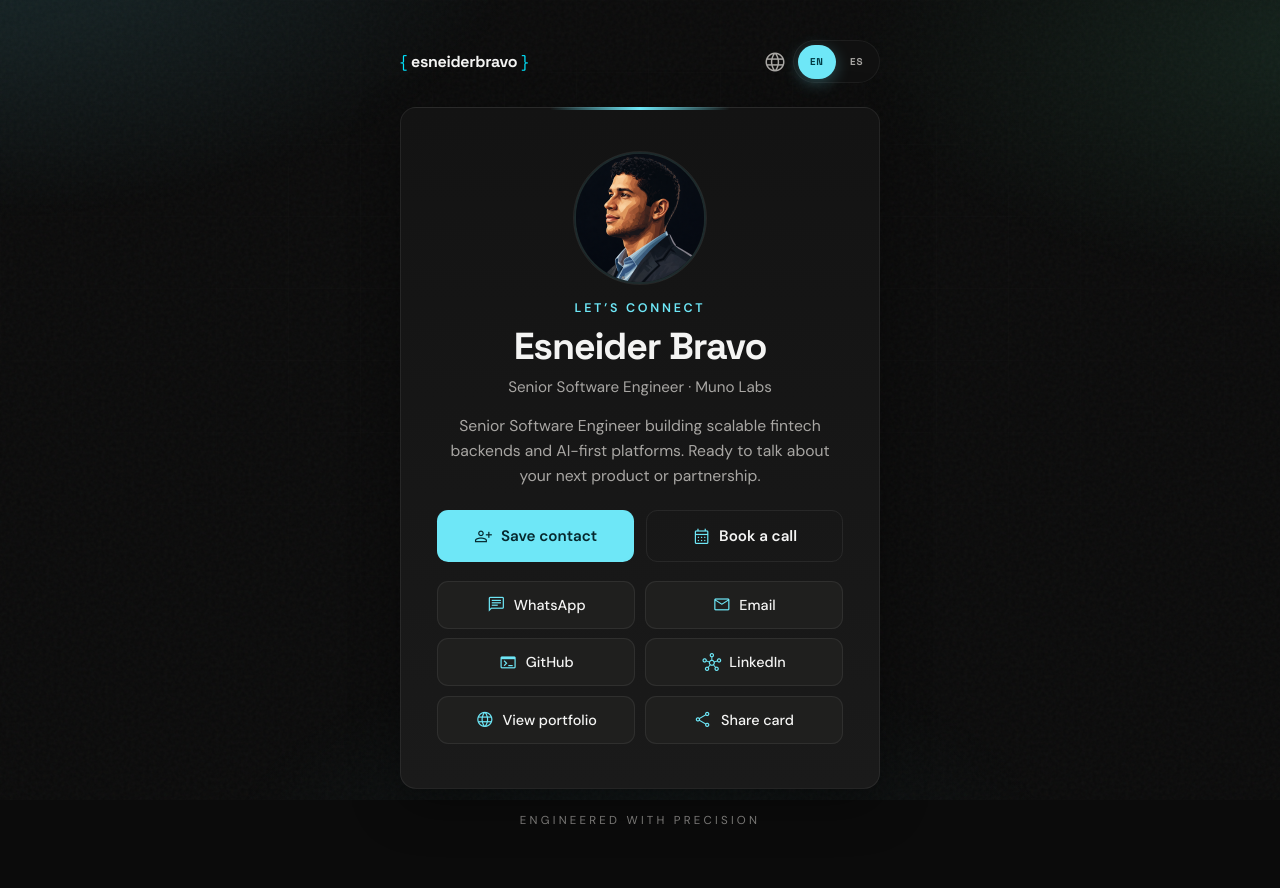
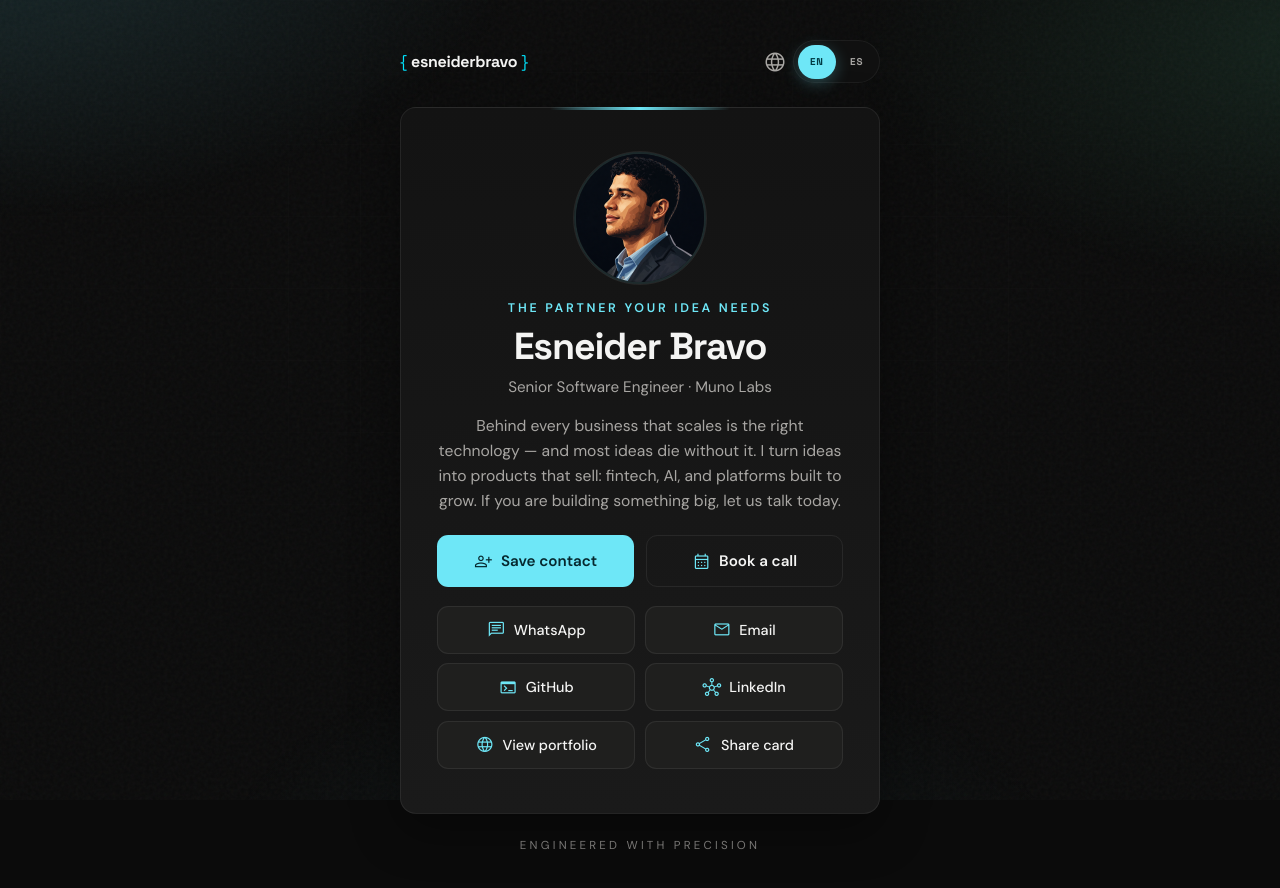
Before and after one commit to esneiderbravo/portfolio, a Next.js app: page /card in a window 1280 px wide. Shown: the top 888 px of the page. Built offline with nearby package versions, Linux system fonts and the light colour scheme.

Commit message:
feat: business-focused card copy using the need principle

```diff
--- a/app/card/page.tsx
+++ b/app/card/page.tsx
@@ -6,7 +6,7 @@ const SITE_URL = 'https://esneiderbravo.dev'
 const CARD_URL = `${SITE_URL}/card`
 const CARD_TITLE = 'Esneider Bravo — Digital Business Card'
 const CARD_DESCRIPTION =
-  'Save my contact, book a call, or reach me on WhatsApp, LinkedIn, and email. Senior Software Engineer — Python, FastAPI, AWS, AI-first architectures.'
+  'Building something big? I turn business ideas into products that scale — fintech, AI, and revenue-ready platforms. Save my contact or book a call today.'
 
 export const metadata: Metadata = {
   title: CARD_TITLE,
--- a/src/content/portfolio.ts
+++ b/src/content/portfolio.ts
@@ -412,8 +412,8 @@ export const portfolioContent: PortfolioContent = {
     whatsappUrl: 'https://wa.me/573195854272',
     schedulingUrl: 'https://cal.com/esneiderbravo',
     pitch: {
-      en: 'Senior Software Engineer building scalable fintech backends and AI-first platforms. Ready to talk about your next product or partnership.',
-      es: 'Ingeniero de software senior construyendo backends fintech escalables y plataformas AI-first. Hablemos de tu proximo producto o alianza.',
+      en: 'Behind every business that scales is the right technology — and most ideas die without it. I turn ideas into products that sell: fintech, AI, and platforms built to grow. If you are building something big, let us talk today.',
+      es: 'Detrás de cada negocio que escala hay tecnología bien construida — y la mayoría de ideas mueren sin ella. Convierto ideas en productos que venden: fintech, IA y plataformas listas para crecer. Si estás construyendo algo grande, hablemos hoy.',
     },
     organization: 'Muno Labs',
     jobTitle: 'Senior Software Engineer',
--- a/src/i18n/translations.ts
+++ b/src/i18n/translations.ts
@@ -222,7 +222,7 @@ export const translations: Record<Locale, Translation> = {
       tagline: 'Tools, platforms and protocols I use to build and ship AI-powered products.',
     },
     card: {
-      heading: 'Let’s connect',
+      heading: 'The partner your idea needs',
       saveContact: 'Save contact',
       bookCall: 'Book a call',
       whatsapp: 'WhatsApp',
@@ -439,7 +439,7 @@ export const translations: Record<Locale, Translation> = {
         'Herramientas, plataformas y protocolos que uso para construir productos potenciados por IA.',
     },
     card: {
-      heading: 'Conectemos',
+      heading: 'El aliado que tu idea necesita',
       saveContact: 'Guardar contacto',
       bookCall: 'Agendar llamada',
       whatsapp: 'WhatsApp',
```
